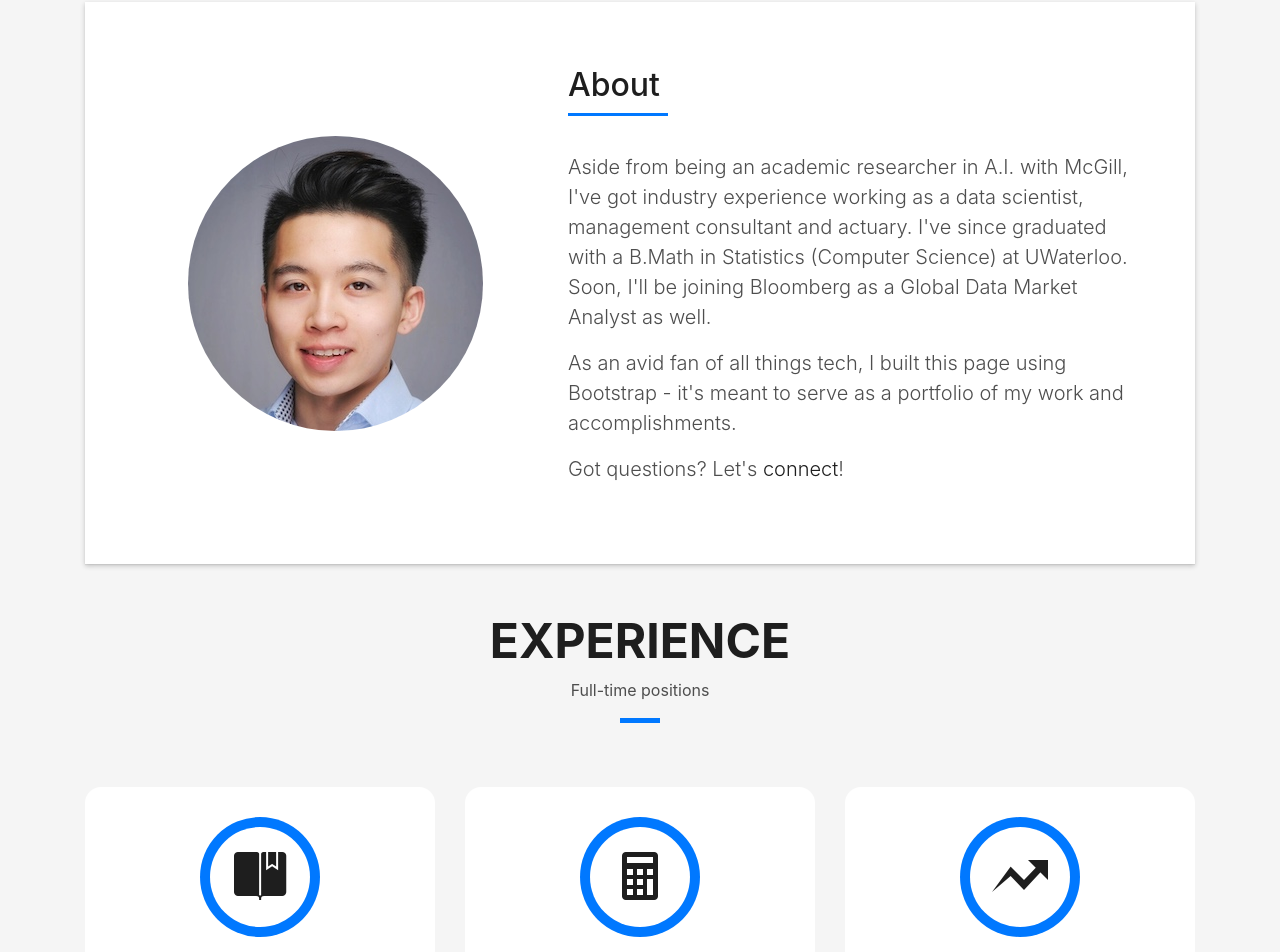
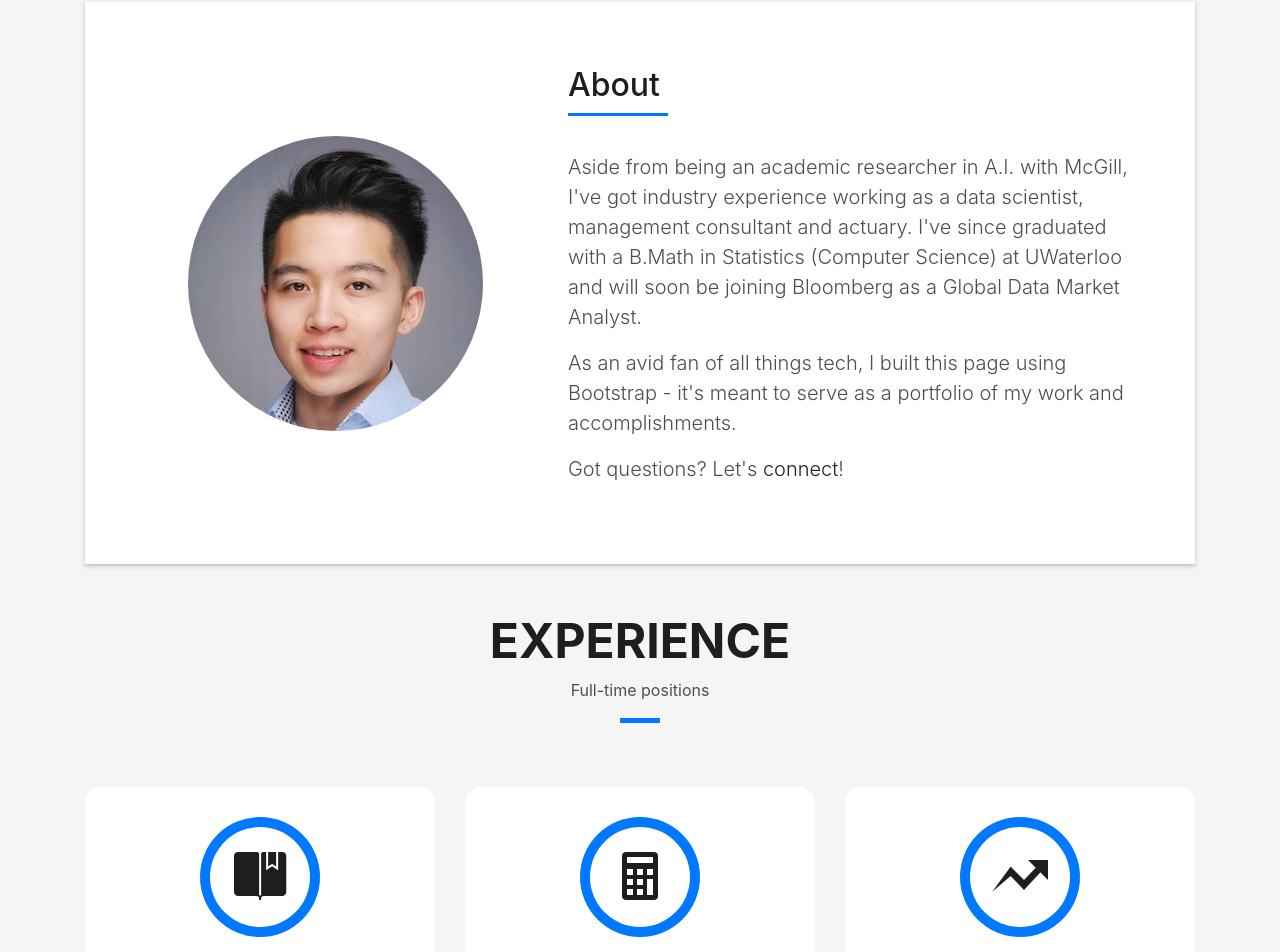
Before and after one commit to ae-chan/devfolio, a plain HTML site: page index.html in a window 1280 px wide. Shown: the part 862-1814 px from the top of the page. Drawn offline with Linux system fonts and the light colour scheme; files whose address does not match are found by name.

Commit message:
Update index.html

```diff
--- a/index.html
+++ b/index.html
@@ -89,7 +89,7 @@
                                             </h5>
                                         </div>
                                         <p class="lead">
-                                            Aside from being an academic researcher in A.I. with McGill, I've got industry experience working as a data scientist, management consultant and actuary. I've since graduated with a B.Math in Statistics (Computer Science) at UWaterloo. Soon, I'll be joining Bloomberg as a Global Data Market Analyst as well.
+                                            Aside from being an academic researcher in A.I. with McGill, I've got industry experience working as a data scientist, management consultant and actuary. I've since graduated with a B.Math in Statistics (Computer Science) at UWaterloo and will soon be joining Bloomberg as a Global Data Market Analyst.
                                         </p>
                                         <p class="lead">
                                             As an avid fan of all things tech, I built this page using Bootstrap - it's meant to serve as a portfolio of my work and accomplishments.
```
